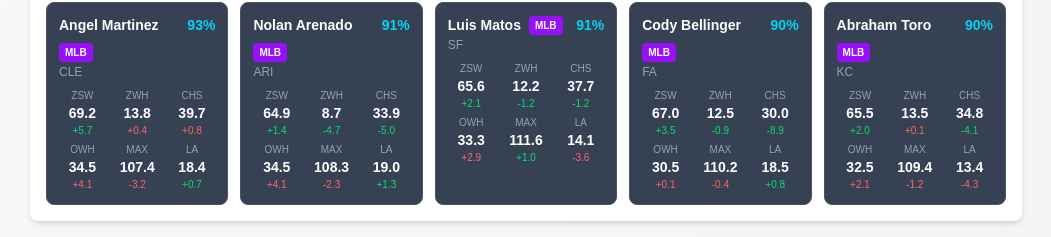
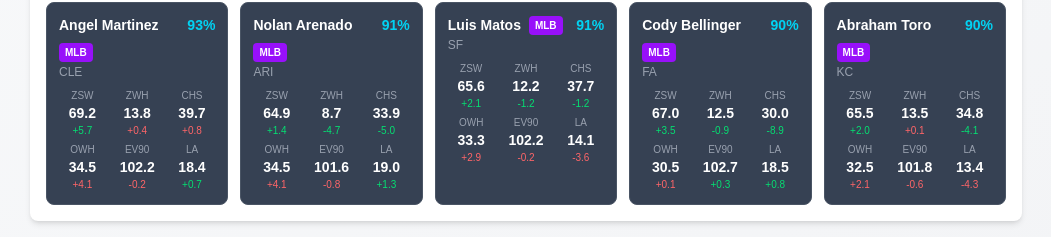
Before and after one commit to zackm1018003/baseball, a Next.js app: page /player/514888 in a window 1280 px wide. Shown: the part 560-797 px from the top of the page, without its empty margins (114-1165 px from the left). Built offline with nearby package versions, Linux system fonts and the light colour scheme; no server answers.

Commit message:
Fix similar players display to show EV90 instead of MAX
- Change label from "MAX" to "EV90"
- Update data references from max_ev to ev90

https://claude.ai/code/session_01J3f1wJdZruixNwcNjnW3MT

```diff
--- a/app/player/[id]/page.tsx
+++ b/app/player/[id]/page.tsx
@@ -622,13 +622,13 @@ export default function PlayerPage({ params }: PlayerPageProps) {
                         )}
                       </div>
                       <div>
-                        <div className="text-[10px] text-gray-400">MAX</div>
+                        <div className="text-[10px] text-gray-400">EV90</div>
                         <div className="text-sm font-semibold text-white">
-                          {similarPlayer.max_ev?.toFixed(1) ?? 'N/A'}
+                          {similarPlayer.ev90?.toFixed(1) ?? 'N/A'}
                         </div>
-                        {similarPlayer.max_ev != null && player.max_ev != null && (
-                          <div className={`text-[10px] ${(similarPlayer.max_ev - player.max_ev) >= 0 ? 'text-green-400' : 'text-red-400'}`}>
-                            {(similarPlayer.max_ev - player.max_ev) >= 0 ? '+' : ''}{(similarPlayer.max_ev - player.max_ev).toFixed(1)}
+                        {similarPlayer.ev90 != null && player.ev90 != null && (
+                          <div className={`text-[10px] ${(similarPlayer.ev90 - player.ev90) >= 0 ? 'text-green-400' : 'text-red-400'}`}>
+                            {(similarPlayer.ev90 - player.ev90) >= 0 ? '+' : ''}{(similarPlayer.ev90 - player.ev90).toFixed(1)}
                           </div>
                         )}
                       </div>
```
